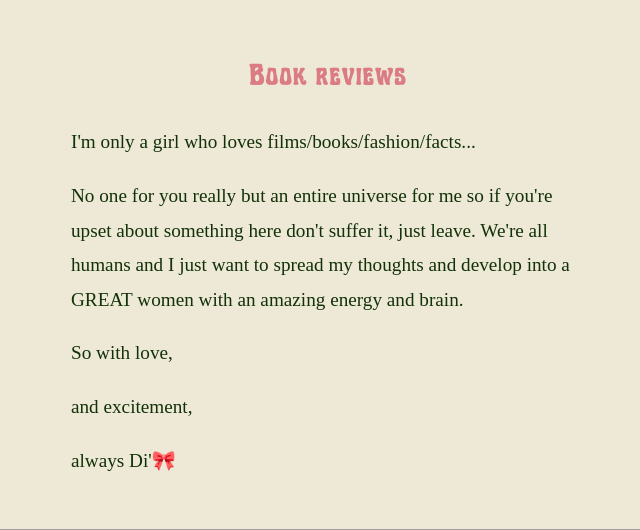
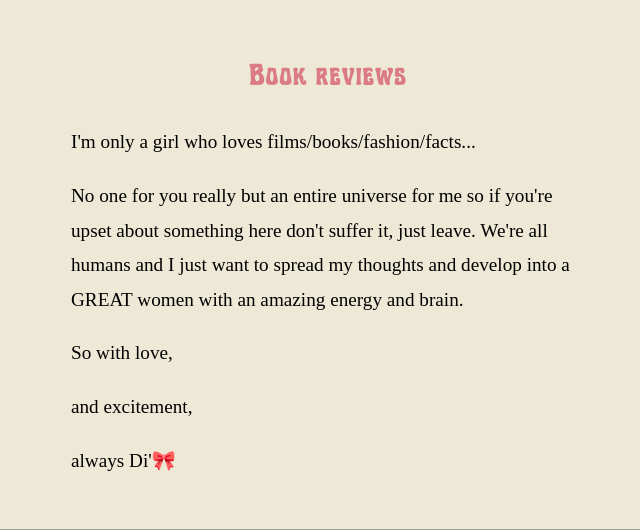
Before and after one commit to diabasmr/Diabasis, a PHP site: page /HTML/Library.html in a window 1280 px wide. Shown: the part 110-640 px from the top of the page, without its empty margins (313-953 px from the left). Run offline with PHP 8.4, Linux system fonts and the light colour scheme; some libraries are stand-ins or nearby versions; some web fonts are replaced; grey boxes are pictures that could not be loaded.

Commit message:
couleur texte body

```diff
--- a/CSS/style-harmony.css
+++ b/CSS/style-harmony.css
@@ -13,7 +13,7 @@ body{
 	padding: 0;
 	overflow-x: hidden; /* Prevent horizontal scrolling */
 	background-color: #eee9d6;
-	color:#123108;
+	color:black;
 	font-family: Playfair-display;
 	font-size: clamp(1rem, 1.6vw, 1.2rem); /* Adaptatif selon la taille de l'écran */
     line-height: 1.8; /* Lisibilité accrue */
```
